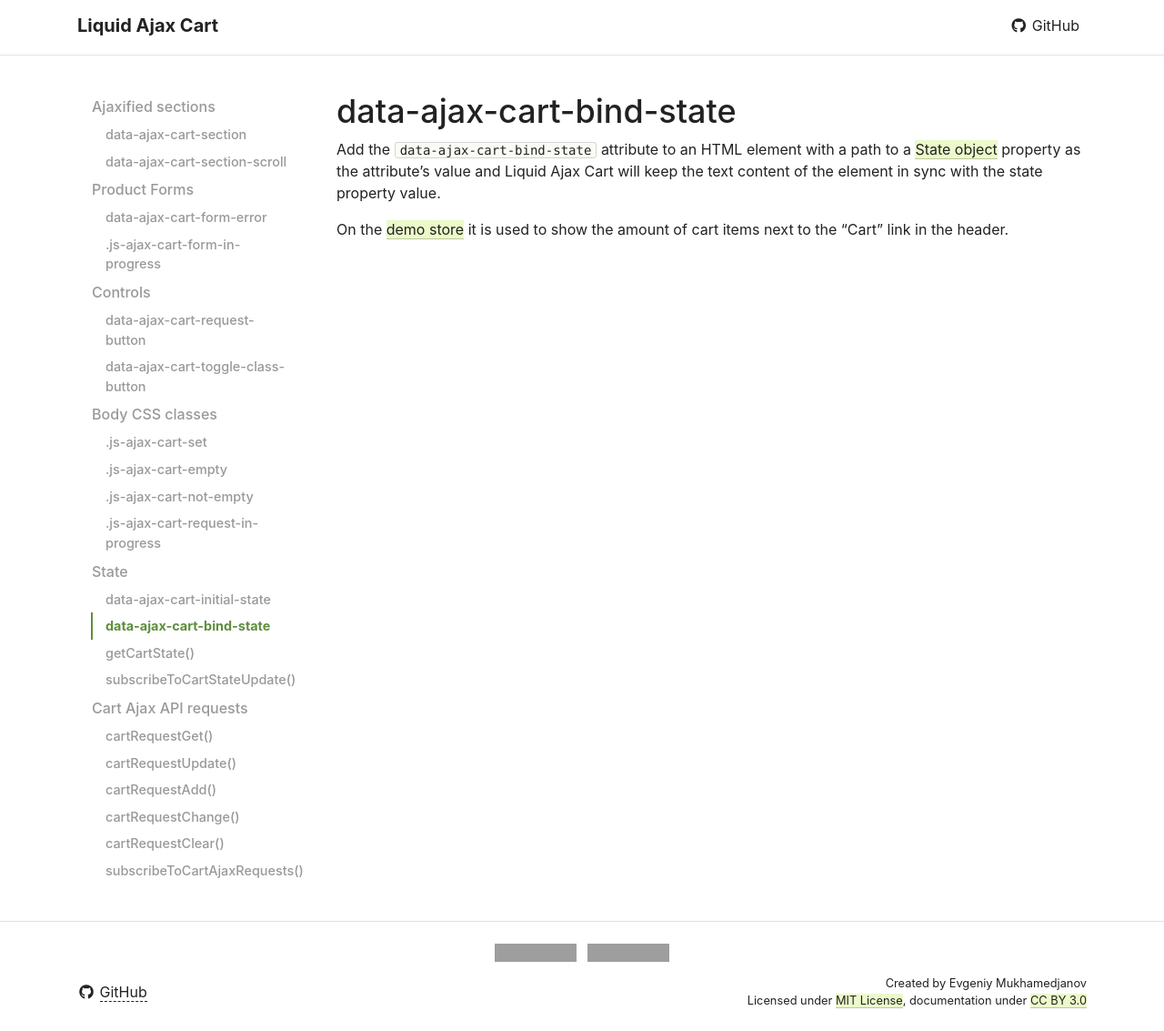
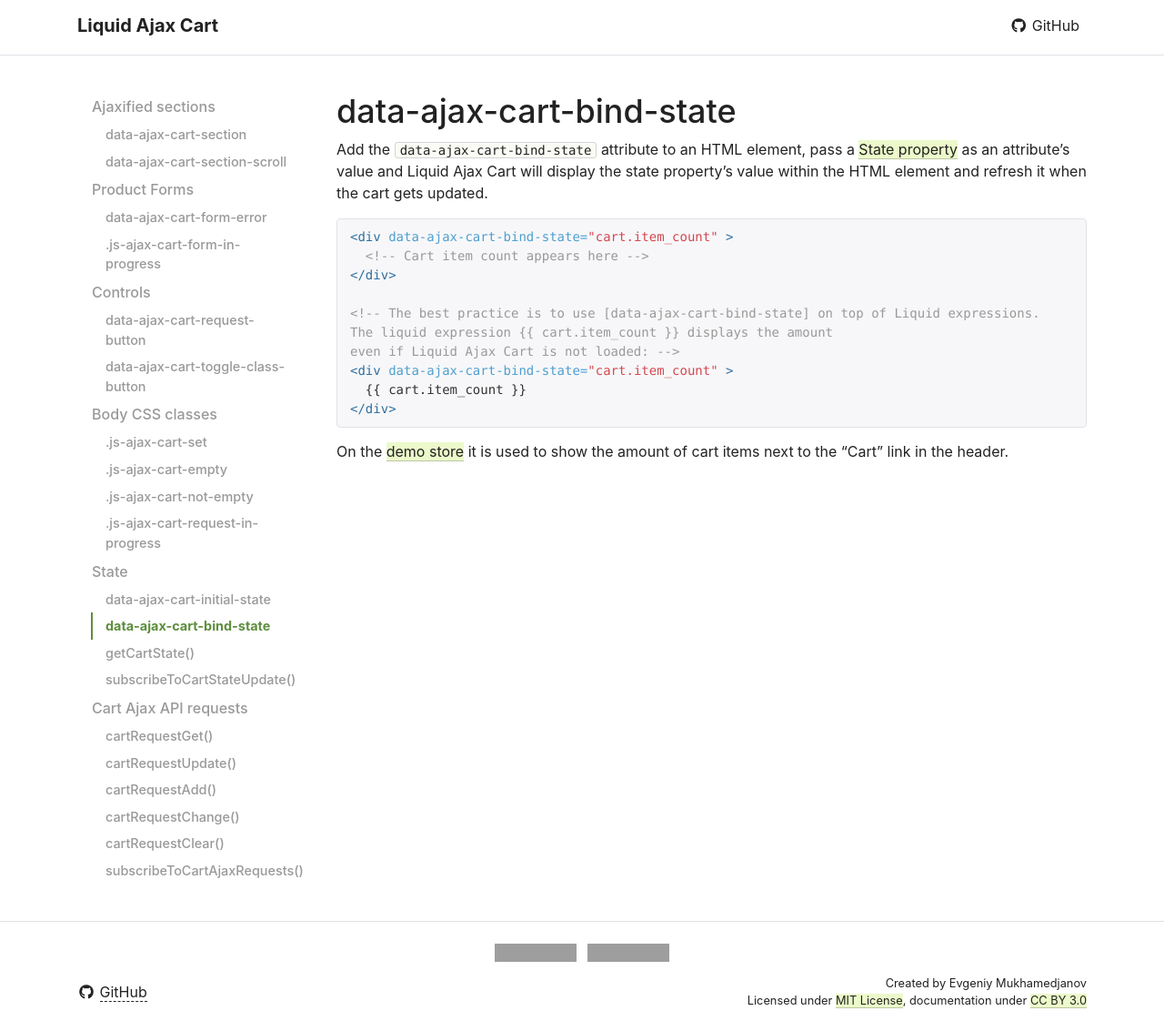
Before and after one commit to EvgeniyMukhamedjanov/liquid-ajax-cart, a Jekyll site: the page built from docs/reference/data-ajax-cart-bind-state.md, in a window 1280 px wide and 1133 px high. Shown: the whole window at 91% size. Built offline with Jekyll 4.4.1, drawn with Linux system fonts in a browser that asks for light colours; nearby versions of some CDN libraries; our own code applies the rules of GitHub Pages for plain Markdown files; a script that is not in the unit is left out; grey boxes are pictures that could not be loaded.

Commit message:
Update data-ajax-cart-bind-state docs

````diff
--- /dev/null
+++ b/docs/_includes/code/data-ajax-cart-bind-state.html
@@ -0,0 +1,14 @@
+{% raw %}
+```html
+<div data-ajax-cart-bind-state="cart.item_count" >
+  <!-- Cart item count appears here -->
+</div>
+
+<!-- The best practice is to use [data-ajax-cart-bind-state] on top of Liquid expressions.
+The liquid expression {{ cart.item_count }} displays the amount
+even if Liquid Ajax Cart is not loaded: -->
+<div data-ajax-cart-bind-state="cart.item_count" >
+  {{ cart.item_count }}
+</div>
+```
+{% endraw %}
--- a/docs/reference/data-ajax-cart-bind-state.md
+++ b/docs/reference/data-ajax-cart-bind-state.md
@@ -1,5 +1,7 @@
 # data-ajax-cart-bind-state
 
-Add the `data-ajax-cart-bind-state` attribute to an HTML element with a path to a [State object](/reference/state/) property as the attribute's value and Liquid Ajax Cart will keep the text content of the element in sync with the state property value.
+Add the `data-ajax-cart-bind-state` attribute to an HTML element, pass a [State property](/reference/state/) as an attribute's value and Liquid Ajax Cart will display the state property's value within the HTML element and refresh it when the cart gets updated.
+
+{% include code/data-ajax-cart-bind-state.html %}
 
 On the [demo store](https://liquid-ajax-cart.myshopify.com) it is used to show the amount of cart items next to the "Cart" link in the header.
````
Also changed, not shown: docs/index.md (+3 -16 lines).
